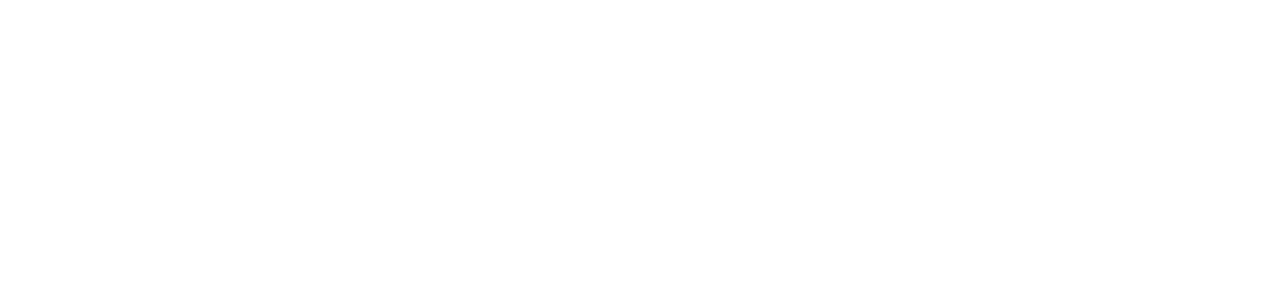
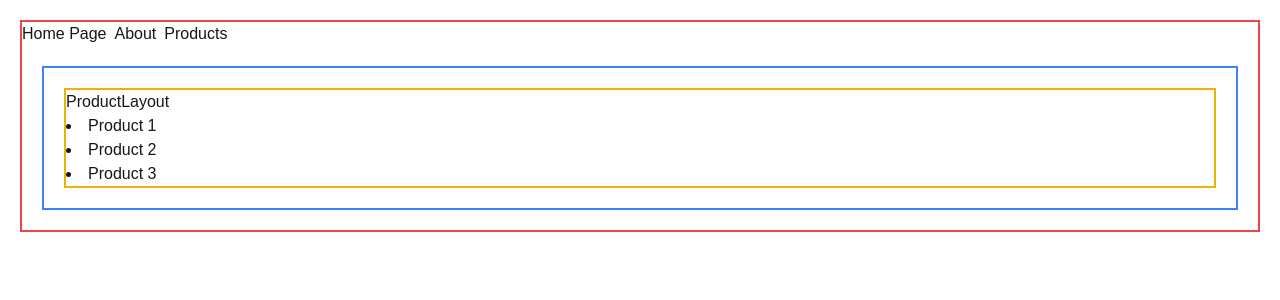
Before and after one commit to datlt2306/FPL-WEB209, a Next.js app: page /products in a window 1280 px wide. Shown: the top 300 px of the page. Built offline with nearby package versions, Linux system fonts and the light colour scheme; data requests are answered from the project's data file.

Commit message:
Buổi 3: Refactor product data fetching and add admin dashboard layout; implement product interface

```diff
--- a/package.json
+++ b/package.json
@@ -3,7 +3,8 @@
     "version": "0.1.0",
     "private": true,
     "scripts": {
-    "dev": "next dev",
+        "server": "json-server --watch db.json",
+        "dev": "next dev --port 5173",
         "build": "next build",
         "start": "next start",
         "lint": "next lint"
--- a/src/app/(website)/products/page.tsx
+++ b/src/app/(website)/products/page.tsx
@@ -1,11 +1,13 @@
 import React from "react";
 import { getProducts } from "@/app/lib/product";
+import { IProduct } from "@/app/interfaces/product";
 const ProductPage = async () => {
     const data = await getProducts();
+    console.log(data);
     return (
         <div>
-            {data.map((product: any) => (
-                <li>{product.name}</li>
+            {data.map((product: IProduct) => (
+                <li key={product.id}>{product.name}</li>
             ))}
         </div>
     );
--- /dev/null
+++ b/src/app/admin/dashboard/page.tsx
@@ -0,0 +1,7 @@
+import React from "react";
+
+const DashboardPage = () => {
+    return <div>DashboardPage</div>;
+};
+
+export default DashboardPage;
--- /dev/null
+++ b/src/app/admin/layout.tsx
@@ -0,0 +1,12 @@
+import React from "react";
+
+const Layout = ({ children }: { children: React.ReactNode }) => {
+    return (
+        <div>
+            <div>aside</div>
+            <main>{children}</main>
+        </div>
+    );
+};
+
+export default Layout;
--- /dev/null
+++ b/src/app/admin/products/page.tsx
@@ -0,0 +1,7 @@
+import React from "react";
+
+const AdminProductPage = () => {
+    return <div>AdminProductPage</div>;
+};
+
+export default AdminProductPage;
--- /dev/null
+++ b/src/app/interfaces/product.ts
@@ -0,0 +1,5 @@
+export interface IProduct {
+    id?: number;
+    name: string;
+    price: number
+}
--- a/src/app/lib/product.js
+++ b/src/app/lib/product.ts
@@ -1,9 +1,9 @@
 export const getProducts = async () => {
     // Kịch bản giả lập việc lấy dữ liệu từ server
-    await new Promise((resolve) => setTimeout(resolve, 1000));
+    // await new Promise((resolve) => setTimeout(resolve, 1000));
     // Kịch bản giả lập việc lấy dữ liệu từ server về bị lỗi
-    throw new Error("Failed to fetch products");
-    const response = await fetch(`http://localhost:3001/products`);
+    // throw new Error("Failed to fetch products");
+    const response = await fetch(`http://localhost:3000/products`);
     const data = await response.json();
     return data;
 };
```
Lines whose indentation alone changed are shown as unchanged.
